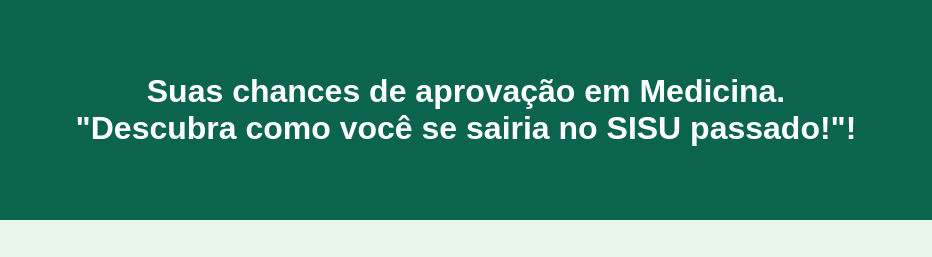
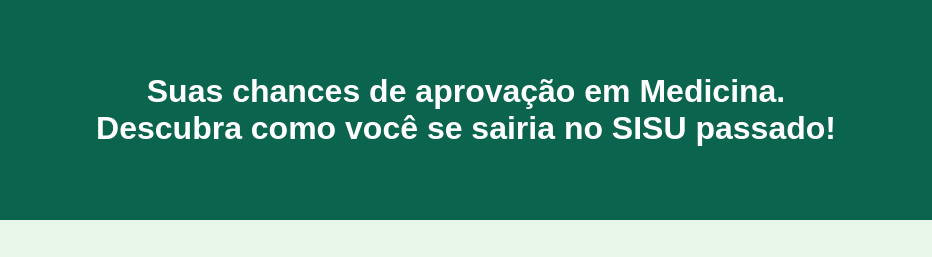
Before and after one commit to gustavocunha1993/Site_SISU_GITHUB_GCMentoria, a plain HTML site: page index.html in a window 1280 px wide. Shown: the top 257 px of the page, 134-1066 px from the left. Drawn offline with Linux system fonts and the light colour scheme.

Commit message:
Alteração do header 4

```diff
--- a/index.html
+++ b/index.html
@@ -10,7 +10,7 @@
     <header>
         <img src="myfoto.JPG" alt="Additional Logo" class="img">
         <h1>Suas chances de aprovação em Medicina. <br>
-            "Descubra como você se sairia no SISU passado!"!</h1>
+            Descubra como você se sairia no SISU passado!</h1>
         <img src="LogoGC.png" alt="Logo" class="logo-direita">
     </header>
 
```
